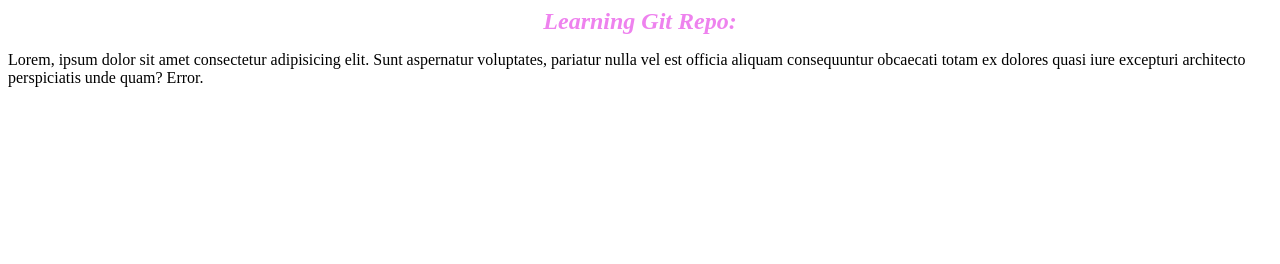
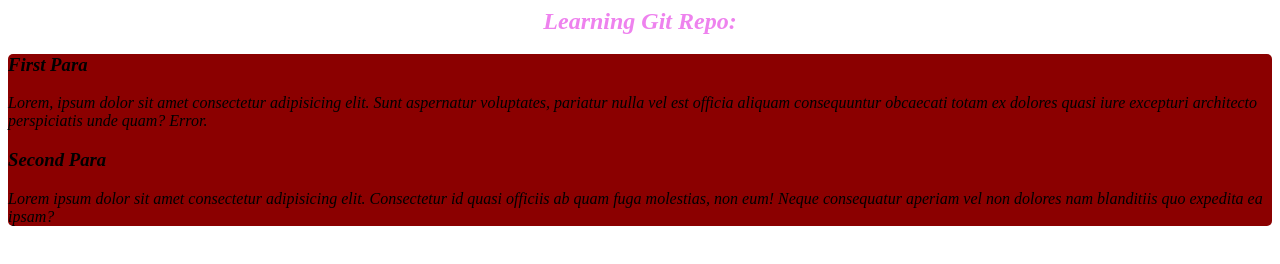
Before and after one commit to H4siB/learning-repository, a plain HTML site: page test repo.html in a window 1280 px wide. Drawn offline with Linux system fonts and the light colour scheme.

Commit message:
Added style and second para

```diff
--- a/test repo.html
+++ b/test repo.html
@@ -4,20 +4,20 @@
     <meta charset="UTF-8">
     <meta name="viewport" content="width=device-width, initial-scale=1.0">
     <title>First Repositoty</title>
-    <style>
-        #heading{
-            font-style: italic;
-            text-align: center;
-            margin: auto;
-            color: violet;
-        }
-    </style>
+    <link rel="stylesheet" href="test.css">
 </head>
 <body>
+    <h2 id="heading">Learning Git Repo:</h2>
     <div>
-        <h2 id="heading">Learning Git Repo:</h2>
+        <h3>First Para</h3>
         <p>
             Lorem, ipsum dolor sit amet consectetur adipisicing elit. Sunt aspernatur voluptates, pariatur nulla vel est officia aliquam consequuntur obcaecati totam ex dolores quasi iure excepturi architecto perspiciatis unde quam? Error.
+        </p>
+    <div>
+    </div>
+        <h3>Second Para</h3>
+        <p>
+            Lorem ipsum dolor sit amet consectetur adipisicing elit. Consectetur id quasi officiis ab quam fuga molestias, non eum! Neque consequatur aperiam vel non dolores nam blanditiis quo expedita ea ipsam?
         </p>
     </div>
 </body>
--- /dev/null
+++ b/test.css
@@ -0,0 +1,13 @@
+div{
+    font-style: oblique;
+    margin-bottom: 10px;
+    background-color: darkred;
+    border: 10px;
+    border-radius: 5px;
+    }
+#heading{
+            font-style: italic;
+            text-align: center;
+            margin: auto;
+            color: violet;
+        }
```
